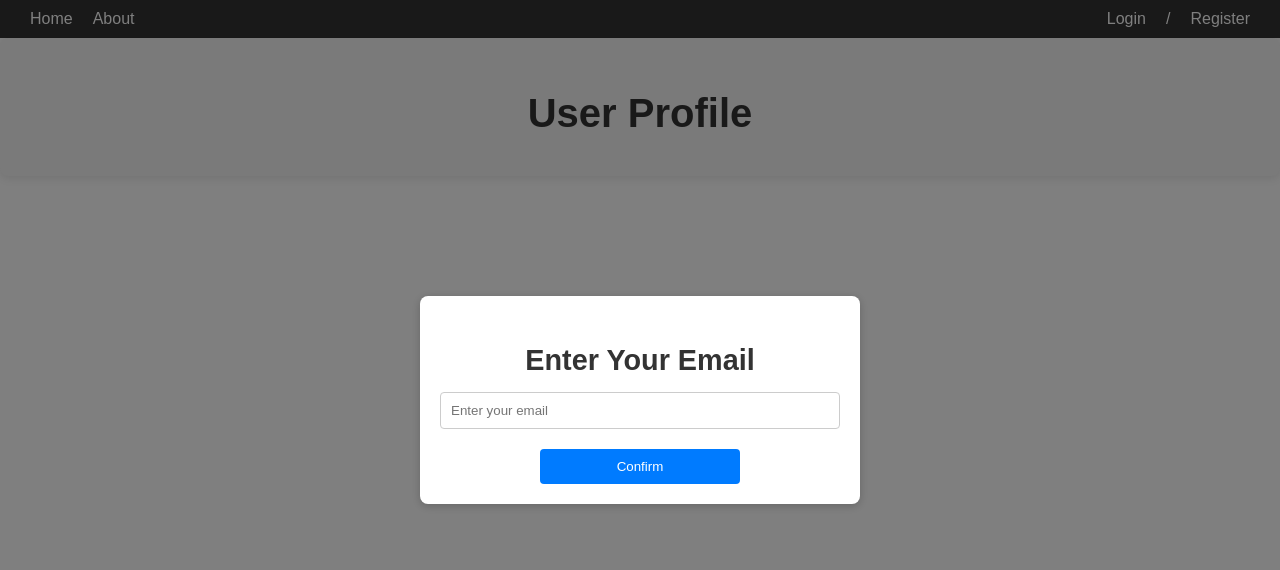
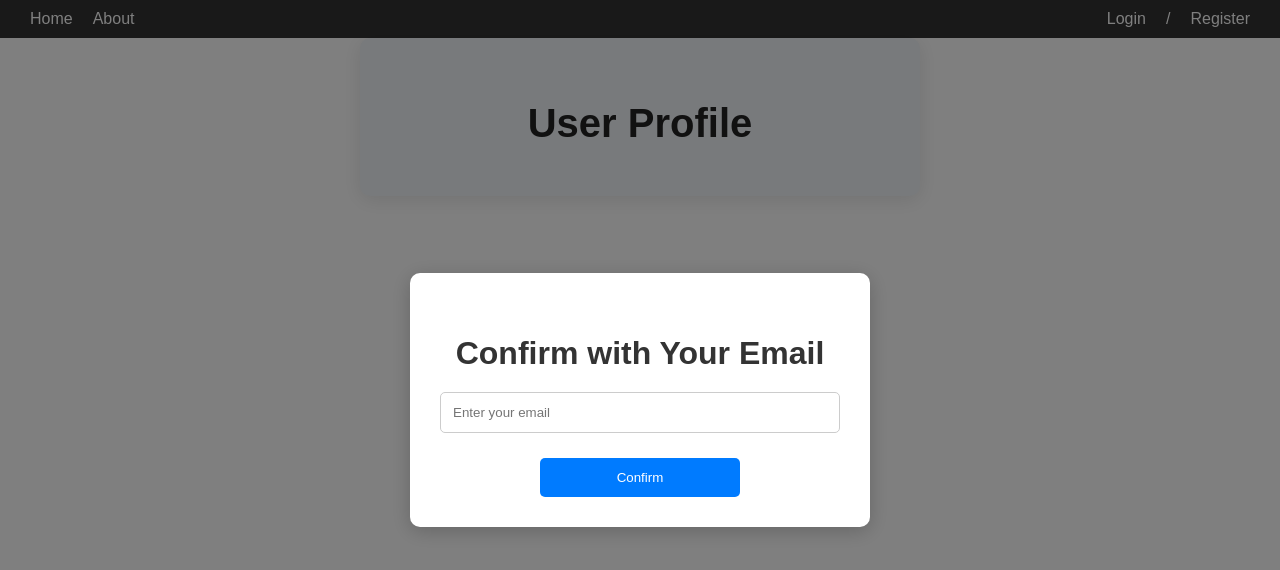
Before and after one commit to Jameabird/Proj2024, a React (Create React App) app in the folder frontend/: page /profile in a window 1280 px wide. Shown: the top 570 px of the page. Built offline with nearby package versions, Linux system fonts and the light colour scheme.

Commit message:
Update Profile v3

```diff
--- a/frontend/src/Profile.css
+++ b/frontend/src/Profile.css
@@ -1,100 +1,106 @@
 .profile-container {
-    display: flex; /* ใช้ Flexbox สำหรับการจัดเรียง */
-    flex-direction: column; /* จัดเรียงในแนวตั้ง */
-    align-items: center; /* จัดกลางให้ตรงกลาง */
-    padding: 20px;
-    background-color: #f5f5f5; /* สีพื้นหลังเหมือนกับ home-container */
-    border-radius: 8px; /* ปรับมุมให้กลม */
-    box-shadow: 0 2px 10px rgba(0, 0, 0, 0.1); /* เพิ่มเงาให้กับคอนเทนต์... */
+    display: flex;
+    flex-direction: column;
+    align-items: center;
+    padding: 30px; /* เพิ่ม padding สำหรับความห่างที่มากขึ้น */
+    background-color: #f0f4f8; /* เปลี่ยนสีพื้นหลังให้ดูนุ่มนวล */
+    border-radius: 10px; /* ปรับมุมให้กลม */
+    box-shadow: 0 4px 20px rgba(0, 0, 0, 0.1); /* เงาที่ชัดเจนขึ้น */
+    max-width: 500px; /* จำกัดความกว้างของคอนเทนต์ */
+    margin: auto; /* จัดกลางบนหน้าจอ */
 }
 
 h2 {
-    font-size: 2.5rem; /* ขนาดฟอนต์ของหัวเรื่อง */
-    color: #333; /* สีตัวอักษรของหัวเรื่อง */
-    margin-bottom: 20px; /* ระยะห่างด้านล่างของหัวเรื่อง */
+    font-size: 2.5rem;
+    color: #222; /* สีตัวอักษรเข้มขึ้น */
+    margin-bottom: 20px;
 }
 
 p {
-    font-size: 1.2rem; /* ขนาดฟอนต์ของข้อความ */
-    color: #666; /* สีตัวอักษรของข้อความ */
-    margin: 10px 0; /* ระยะห่างรอบข้อความ */
+    font-size: 1.2rem;
+    color: #555; /* สีตัวอักษรของข้อความ */
+    margin: 10px 0;
 }
 
 .profile-image {
-    max-width: 200px; /* กำหนดความกว้างสูงสุดของภาพ */
+    max-width: 200px;
     border-radius: 10px; /* ปรับมุมให้กลม */
-    margin: 10px 0; /* ระยะห่างรอบภาพ */
-    box-shadow: 0 1px 5px rgba(0, 0, 0, 0.2); /* เพิ่มเงาให้กับภาพ */
+    margin: 10px 0;
+    box-shadow: 0 2px 10px rgba(0, 0, 0, 0.2); /* เพิ่มเงาให้กับภาพ */
 }
 
 .profile-button {
-    padding: 10px 20px;
+    padding: 12px 24px;
     border: none;
-    border-radius: 4px;
+    border-radius: 5px;
     background-color: #007bff; /* สีพื้นหลังปุ่ม */
-    color: white; /* สีตัวอักษรของปุ่ม */
-    font-size: 1rem; /* ขนาดฟอนต์ของปุ่ม */
+    color: white;
+    font-size: 1rem;
     cursor: pointer;
-    text-decoration: none; /* ไม่ให้มีการขีดเส้นใต้ */
-    transition: background-color 0.3s; /* เพิ่มการเปลี่ยนสีอย่างนุ่มนวล */
+    text-decoration: none;
+    transition: background-color 0.3s, transform 0.2s; /* เพิ่มการเปลี่ยนสีและขยายขนาด */
 }
 
 .profile-button:hover {
     background-color: #0056b3; /* เปลี่ยนสีเมื่อเมาส์อยู่เหนือปุ่ม */
+    transform: scale(1.05); /* ขยายขนาดเล็กน้อยเมื่อ hover */
 }
 
 /* เพิ่มรูปแบบสำหรับฟอร์มการอัปเดต */
 .confirm-dialog {
-    background-color: #ffffff; /* สีพื้นหลังของฟอร์ม */
-    border-radius: 8px; /* ปรับมุมให้กลม */
-    padding: 20px;
-    box-shadow: 0 2px 10px rgba(0, 0, 0, 0.1); /* เพิ่มเงาให้กับฟอร์ม */
-    margin-top: 20px; /* ระยะห่างด้านบน */
-    display: flex; /* ใช้ Flexbox เพื่อจัดเรียง */
-    flex-direction: column; /* จัดเรียงในแนวตั้ง */
-    align-items: center; /* จัดกลางให้ตรงกลาง */
+    background-color: #ffffff;
+    border-radius: 8px;
+    padding: 30px; /* เพิ่ม padding สำหรับความห่างที่มากขึ้น */
+    box-shadow: 0 4px 20px rgba(0, 0, 0, 0.1); /* เพิ่มเงาที่ชัดเจนขึ้น */
+    margin-top: 20px;
+    display: flex;
+    flex-direction: column;
+    align-items: center;
 }
 
 .confirm-dialog h3 {
-    margin-bottom: 15px; /* ระยะห่างด้านล่างของหัวเรื่องฟอร์ม */
+    margin-bottom: 20px; /* ระยะห่างด้านล่างของหัวเรื่องฟอร์ม */
 }
 
 .confirm-dialog label {
-    display: block; /* ทำให้ label แสดงในบรรทัดใหม่ */
-    margin-bottom: 5px; /* ระยะห่างด้านล่างของ label */
+    display: block;
+    margin-bottom: 10px; /* ระยะห่างด้านล่างของ label */
 }
 
 .confirm-dialog input {
-    padding: 10px; /* ระยะห่างภายในของ input */
+    padding: 12px; /* ระยะห่างภายในของ input */
     border: 1px solid #ccc; /* เส้นขอบของ input */
-    border-radius: 4px; /* ปรับมุมให้กลม */
+    border-radius: 5px; /* ปรับมุมให้กลม */
     width: 100%; /* ทำให้ input เต็มความกว้าง */
     box-sizing: border-box; /* ทำให้รวมเส้นขอบและ padding ในความกว้าง */
+    margin-bottom: 15px; /* ระยะห่างด้านล่างของ input */
 }
 
 .confirm-dialog button {
-    margin-top: 10px; /* ระยะห่างด้านบนของปุ่มในฟอร์ม */
+    margin-top: 10px;
     width: 100%; /* ทำให้ปุ่มเต็มความกว้าง */
     max-width: 200px; /* จำกัดความกว้างสูงสุดของปุ่ม */
-    padding: 10px; /* ระยะห่างภายในของปุ่ม */
-    background-color: #007bff; /* สีพื้นหลังปุ่ม */
-    color: white; /* สีตัวอักษรของปุ่ม */
-    border: none; /* ไม่มีเส้นขอบ */
-    border-radius: 4px; /* ปรับมุมให้กลม */
-    cursor: pointer; /* เปลี่ยนเคอร์เซอร์เมื่อเมาส์อยู่เหนือปุ่ม */
-    transition: background-color 0.3s; /* เพิ่มการเปลี่ยนสีอย่างนุ่มนวล */
+    padding: 12px; /* ระยะห่างภายในของปุ่ม */
+    background-color: #007bff;
+    color: white;
+    border: none;
+    border-radius: 5px; /* ปรับมุมให้กลม */
+    cursor: pointer;
+    transition: background-color 0.3s, transform 0.2s; /* เพิ่มการเปลี่ยนสีและขยายขนาด */
 }
 
 .confirm-dialog button:hover {
     background-color: #0056b3; /* เปลี่ยนสีเมื่อเมาส์อยู่เหนือปุ่ม */
+    transform: scale(1.05); /* ขยายขนาดเล็กน้อยเมื่อ hover */
 }
+
 .modal {
     position: fixed;
     top: 0;
     left: 0;
     width: 100%;
     height: 100%;
-    background-color: rgba(0, 0, 0, 0.5); /* สีพื้นหลังโปร่งใส */
+    background-color: rgba(0, 0, 0, 0.5);
     display: flex;
     justify-content: center;
     align-items: center;
@@ -102,12 +108,12 @@ p {
 }
 
 .modal-content {
-    background-color: #ffffff; /* สีพื้นหลังของ Modal */
-    padding: 20px;
-    border-radius: 8px; /* ปรับมุมให้กลม */
-    box-shadow: 0 2px 10px rgba(0, 0, 0, 0.2); /* เพิ่มเงา */
+    background-color: #ffffff;
+    padding: 30px; /* เพิ่ม padding สำหรับความห่างที่มากขึ้น */
+    border-radius: 10px; /* ปรับมุมให้กลม */
+    box-shadow: 0 4px 20px rgba(0, 0, 0, 0.2); /* เพิ่มเงาที่ชัดเจนขึ้น */
     width: 100%;
-    max-width: 400px; /* จำกัดความกว้างสูงสุด */
+    max-width: 400px;
     display: flex;
     flex-direction: column;
     align-items: center;
@@ -115,32 +121,33 @@ p {
 }
 
 .modal-content h3 {
-    font-size: 1.8rem;
-    margin-bottom: 15px;
+    font-size: 2rem; /* ขนาดฟอนต์ของหัวเรื่องใน Modal */
+    margin-bottom: 20px;
     color: #333;
 }
 
 .modal-content input {
     width: 100%;
-    padding: 10px;
-    margin-bottom: 10px;
+    padding: 12px; /* ระยะห่างภายในของ input */
+    margin-bottom: 15px; /* ระยะห่างด้านล่างของ input */
     border: 1px solid #ccc;
-    border-radius: 4px;
+    border-radius: 5px;
     box-sizing: border-box;
 }
 
 .modal-content button {
     width: 100%;
-    max-width: 200px; /* จำกัดความกว้างสูงสุดของปุ่ม */
-    padding: 10px;
+    max-width: 200px;
+    padding: 12px;
     background-color: #007bff;
     color: white;
     border: none;
-    border-radius: 4px;
+    border-radius: 5px; /* ปรับมุมให้กลม */
     cursor: pointer;
-    transition: background-color 0.3s;
+    transition: background-color 0.3s, transform 0.2s; /* เพิ่มการเปลี่ยนสีและขยายขนาด */
 }
 
 .modal-content button:hover {
     background-color: #0056b3; /* เปลี่ยนสีเมื่อเมาส์อยู่เหนือปุ่ม */
+    transform: scale(1.05); /* ขยายขนาดเล็กน้อยเมื่อ hover */
 }
--- a/frontend/src/Profile.js
+++ b/frontend/src/Profile.js
@@ -4,7 +4,7 @@ import './Profile.css';
 import { UserContext } from './UserContext';
 
 const Profile = () => {
-    const { user: contextUser, setUser } = useContext(UserContext); // ใช้ Context
+    const { setUser } = useContext(UserContext); // ใช้ Context
     const [user, setUserProfile] = useState({ username: '', email: '' });
     const [showUpdate, setShowUpdate] = useState(false);
     const [showEmailModal, setShowEmailModal] = useState(true);
@@ -53,14 +53,19 @@ const Profile = () => {
         e.preventDefault();
 
         try {
-            await axios.put(`http://localhost:5000/users/${user.id}`, updatedUser, {
+            const updateData = {};
+            if (updatedUser.username) updateData.username = updatedUser.username; // ถ้ามีการเปลี่ยน username
+            if (updatedUser.email) updateData.email = updatedUser.email; // ถ้ามีการเปลี่ยน email
+
+            await axios.put(`http://localhost:5000/users/${user.id}`, updateData, {
                 headers: {
                     Authorization: `Bearer ${localStorage.getItem('token')}`
                 }
             });
 
-            setUserProfile({ ...user, ...updatedUser });
-            setUser({ ...contextUser, username: updatedUser.username }); // อัปเดต Context ด้วย username ใหม่
+            // อัปเดต user profile และ context
+            setUserProfile(prev => ({ ...prev, ...updateData }));
+            setUser(prev => ({ ...prev, username: updatedUser.username || prev.username })); // อัปเดต Context ด้วย username ใหม่
             setShowUpdate(false);
             setError('');
         } catch (error) {
@@ -71,7 +76,7 @@ const Profile = () => {
 
     const handleCancelUpdate = () => {
         setShowUpdate(false);
-        setUpdatedUser({ username: user.username, email: user.email });
+        setUpdatedUser({ username: '', email: '' }); // รีเซ็ตค่า
     };
 
     const handleInputChange = (e) => {
@@ -86,7 +91,7 @@ const Profile = () => {
             {showEmailModal && (
                 <div className="modal">
                     <div className="modal-content">
-                        <h3>Enter Your Email</h3>
+                        <h3>Confirm with Your Email</h3>
                         <input
                             type="email"
                             placeholder="Enter your email"
@@ -117,7 +122,6 @@ const Profile = () => {
                                 name="username"
                                 value={updatedUser.username}
                                 onChange={handleUpdateChange}
-                                required
                             />
                         </label>
                         <label>
@@ -127,7 +131,6 @@ const Profile = () => {
                                 name="email"
                                 value={updatedUser.email}
                                 onChange={handleUpdateChange}
-                                required
                             />
                         </label>
                         <button type="submit">Update</button>
```
